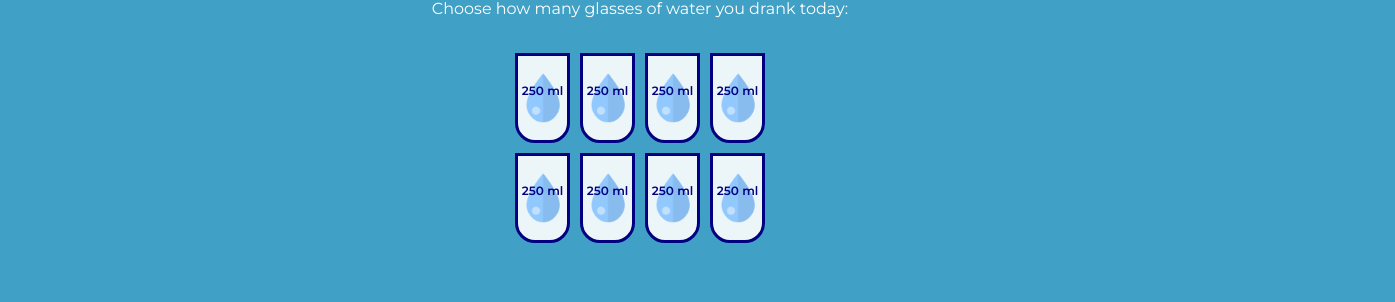
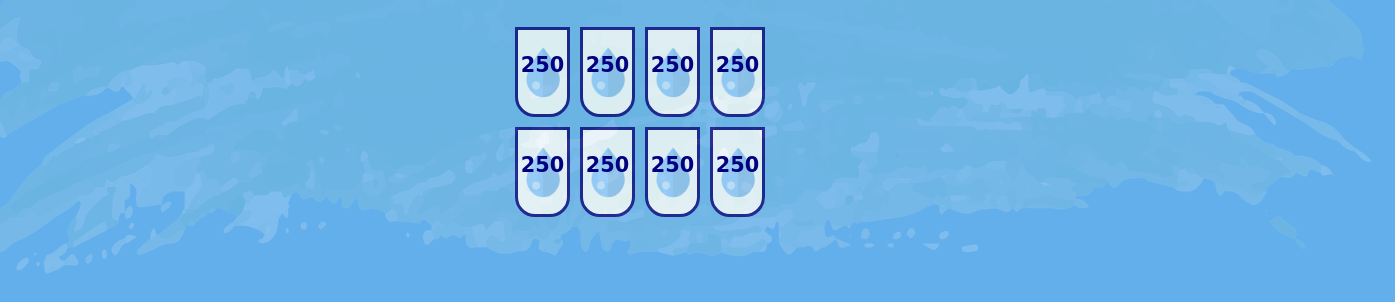
Before and after one commit to JoannaPatyk/drink-water-app, a plain HTML site: page index.html in a window 1280 px wide. Shown: the part 498-800 px from the top of the page, 1395 px wide, since content can reach past the window. Drawn offline with Linux system fonts and the light colour scheme; a web font is replaced by a local one.

Commit message:
Refactoring JS code Some UI changes

```diff
--- a/index.html
+++ b/index.html
@@ -12,14 +12,16 @@
     <title>Drink Water Tracker</title>
   </head>
 
+  <style>
+    .material-symbols-outlined {
+      font-variation-settings: "FILL" 0, "wght" 400, "GRAD" 0, "opsz" 48;
+    }
+  </style>
+
   <body>
     <div class="container">
       <h1>Drinking Water Tracking</h1>
       <h3>Goal: 2 liters</h3>
-      <h2>
-        Well done! <br />
-        You drank enough water today!
-      </h2>
       <div class="cup">
         <div class="remained" id="remained">
           <span id="listers"></span>
@@ -28,41 +30,12 @@
         <div class="percentage" id="percentage"></div>
       </div>
       <p class="text">Choose how many glasses of water you drank today:</p>
-      <div class="cups">
-        <div class="cup cup-small">
-          <p>250 ml</p>
-          <img src="img/waterdrop-1745699_640.png" alt="" />
-        </div>
-        <div class="cup cup-small">
-          <p>250 ml</p>
-          <img src="img/waterdrop-1745699_640.png" alt="" />
-        </div>
-        <div class="cup cup-small">
-          <p>250 ml</p>
-          <img src="img/waterdrop-1745699_640.png" alt="" />
-        </div>
-        <div class="cup cup-small">
-          <p>250 ml</p>
-          <img src="img/waterdrop-1745699_640.png" alt="" />
-        </div>
-        <div class="cup cup-small">
-          <p>250 ml</p>
-          <img src="img/waterdrop-1745699_640.png" alt="" />
-        </div>
-        <div class="cup cup-small">
-          <p>250 ml</p>
-          <img src="img/waterdrop-1745699_640.png" alt="" />
-        </div>
-        <div class="cup cup-small">
-          <p>250 ml</p>
-          <img src="img/waterdrop-1745699_640.png" alt="" />
-        </div>
-        <div class="cup cup-small">
-          <p>250 ml</p>
-          <img src="img/waterdrop-1745699_640.png" alt="" />
-        </div>
-      </div>
+      <div class="cups"></div>
     </div>
+    <div class="congratulations-container">
+      <h2>Well done! You drank enough water today!</h2>
+    </div>
+    <img src="img/bg.png" alt="" class="background-img" />
     <script src="/script.js"></script>
   </body>
 </html>
--- a/script.js
+++ b/script.js
@@ -1,18 +1,42 @@
-const smallCups = document.querySelectorAll(".cup-small")
-const listers = document.querySelector("#listers")
-const percentage = document.querySelector(".percentage")
-const remained = document.querySelector(".remained")
-const drops = document.querySelectorAll("img")
-const animation = document.querySelector("h2")
+function createCup() {
+  let kontener = document.querySelector(".cups");
+
+  for (let i = 0; i < 8; i++) {
+    let nowyElement = document.createElement("div");
+    nowyElement.classList.add("cup", "cup-small");
+
+    let nowyParagraf = document.createElement("p");
+    nowyParagraf.textContent = "250 ml";
+
+    let nowyObrazek = document.createElement("img");
+    nowyObrazek.setAttribute("src", "img/waterdrop.png");
+    nowyObrazek.setAttribute("alt", "");
+
+    nowyElement.appendChild(nowyParagraf);
+    nowyElement.appendChild(nowyObrazek);
+
+    kontener.appendChild(nowyElement);
+  }
+}
+
+createCup();
+
+const smallCups = document.querySelectorAll(".cup-small");
+const listers = document.querySelector("#listers");
+const percentage = document.querySelector(".percentage");
+const remained = document.querySelector(".remained");
+const drops = document.querySelectorAll("img");
+const animationText = document.querySelector("h2");
 
 smallCups.forEach((cup, index) => {
-    cup.addEventListener("click", () => highlightCups(index))
-})
+  cup.addEventListener("click", () => highlightCups(index));
+});
 
 function highlightCups(index) {
-
-    if (smallCups[index].classList.contains("full") && !smallCups[index].nextElementSibling.classList.contains(
-        "full")) {
+  if (
+    smallCups[index].classList.contains("full") &&
+    !smallCups[index].nextElementSibling.classList.contains("full")
+  ) {
     index--;
   }
 
@@ -22,7 +46,7 @@ function highlightCups(index) {
     } else {
       cup.classList.remove("full");
     }
-    })
+  });
 
   drops.forEach((drop, index2) => {
     if (index2 <= index) {
@@ -30,13 +54,12 @@ function highlightCups(index) {
     } else {
       drop.style.display = "block";
     }
-    })
+  });
 
   updateBigCup();
 }
 
 function updateBigCup() {
-
   const fullCups = document.querySelectorAll(".cup-small.full").length;
   const totalCups = smallCups.length;
 
@@ -52,11 +75,10 @@ function updateBigCup() {
   if (fullCups === totalCups) {
     remained.style.visibility = "hidden";
     remained.style.height = 0;
-        animation.classList.add("end");
+    animationText.classList.add("end");
   } else {
     remained.style.visibility = "visible";
-        listers.innerText = `${(2 - (250 * fullCups) / 1000)}L`;
-        animation.classList.remove("end");
+    listers.innerText = `${2 - (250 * fullCups) / 1000}L`;
+    animationText.classList.remove("end");
   }
-
 }
--- a/style.css
+++ b/style.css
@@ -1,4 +1,4 @@
-@import url('https://fonts.googleapis.com/css2?family=Montserrat:wght@400;600&display=swap');
+@import url('https://fonts.googleapis.com/css2?family=Delicious+Handrawn&display=swap');
 
 * {
     margin: 0;
@@ -7,9 +7,10 @@
 }
 
 body {
-    font-family: 'Montserrat', sans-serif;
-    background-color: rgb(65, 160, 197);
+    font-family: 'Delicious Handrawn', cursive;
+    background-color: #63afec;
     color: white;
+    text-align: center;
 }
 
 .container {
@@ -17,30 +18,39 @@ body {
     flex-direction: column;
     align-items: center;
     justify-content: center;
-    height: 100vh;
+    height: 90vh;
 }
 
 h1 {
-    margin: 10px 0 0 0;
+    font-size: 3rem;
     text-align: center;
     text-transform: uppercase;
 }
 
 h3 {
+    font-size: 2rem;
     font-weight: 400;
     margin: 10px;
 }
 
+.congratulations-container{
+    display: flex;
+    align-items: center;
+    justify-content: center;
+}
+
 h2 {
+    width: 70vw;
+    height: 8vh;
     display: none;
     transition: .5s linear;
     text-align: center;
-    margin: 20px 0;
 }
 
 .end {
     display: block;
-    color: orange;
+    font-size: 2rem;
+    color: #ecbc63;
     transform: scale(1.2);
 }
 
@@ -64,7 +74,7 @@ h2 {
     border-width: 3px;
     border-radius: 0 0 20px 20px;
     background-color: rgba(255, 255, 255, .9);
-    font-size: 12px;
+    font-size: 1.3rem;
     font-weight: bold;
     text-align: center;
     line-height: 70px;
@@ -113,12 +123,12 @@ h2 {
 }
 
 .remained span {
-    font-size: 25px;
+    font-size: 45px;
     font-weight: bold;
 }
 
 .remained small {
-    font-size: 12px;
+    font-size: 20px;
 }
 
 .percentage {
@@ -133,14 +143,23 @@ h2 {
 }
 
 .text {
+    font-size: 2rem;
     text-align: center;
     margin: 30px;
+}
+
+.background-img{
+    opacity: 0.2;
+    position: absolute;
+    top: 50%;
+    left: 50%;
+    transform: translate(-50%, -50%);
+    height: 95%;
 }
 
 @media (max-width: 540px){
     h2 {
         font-size: 1rem;
-        margin: 10px 0;
     }
 
     .text {
```
Also changed, not shown: img/bg.png (added), img/waterdrop.png (renamed from img/waterdrop-1745699_640.png). Lines whose indentation alone changed are shown as unchanged.
